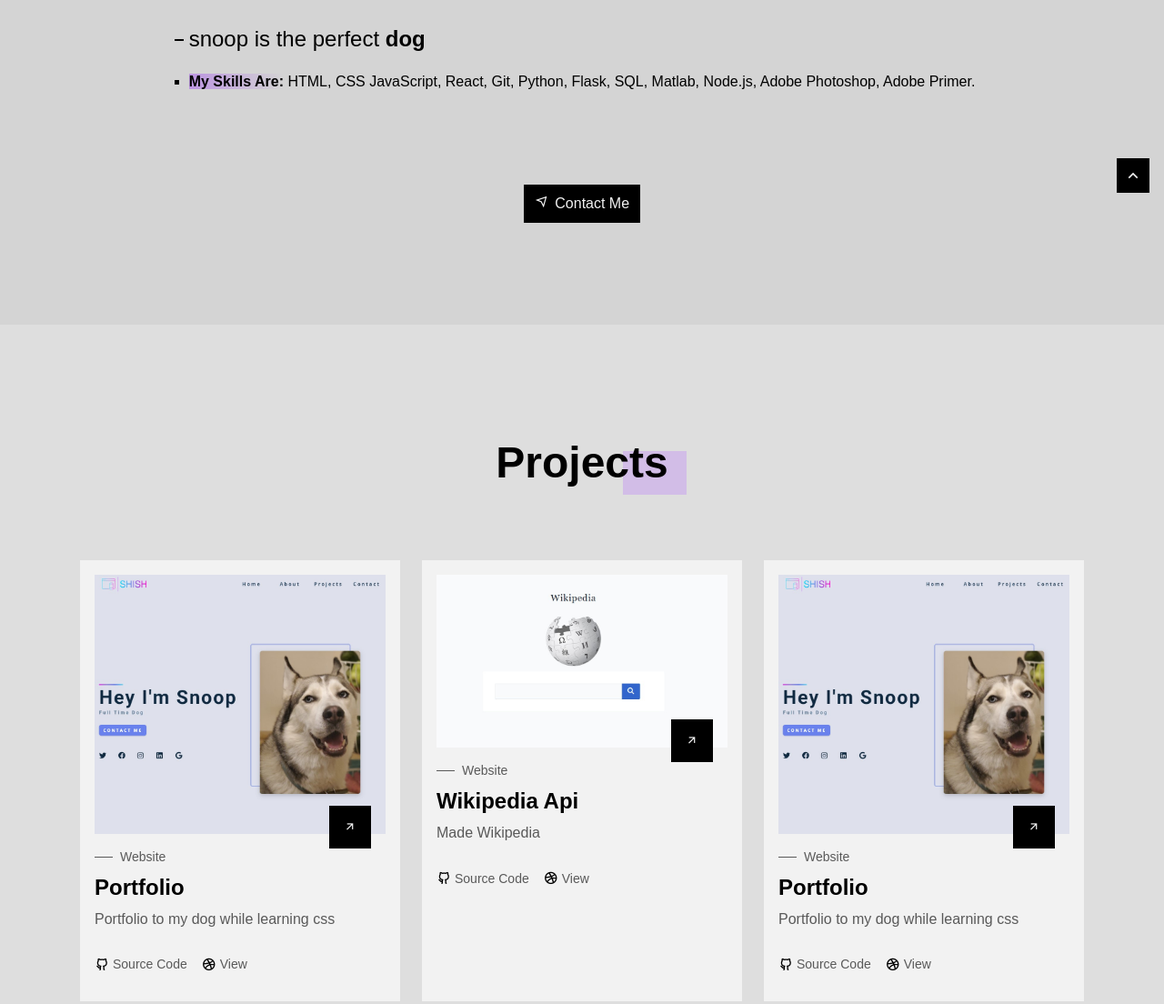
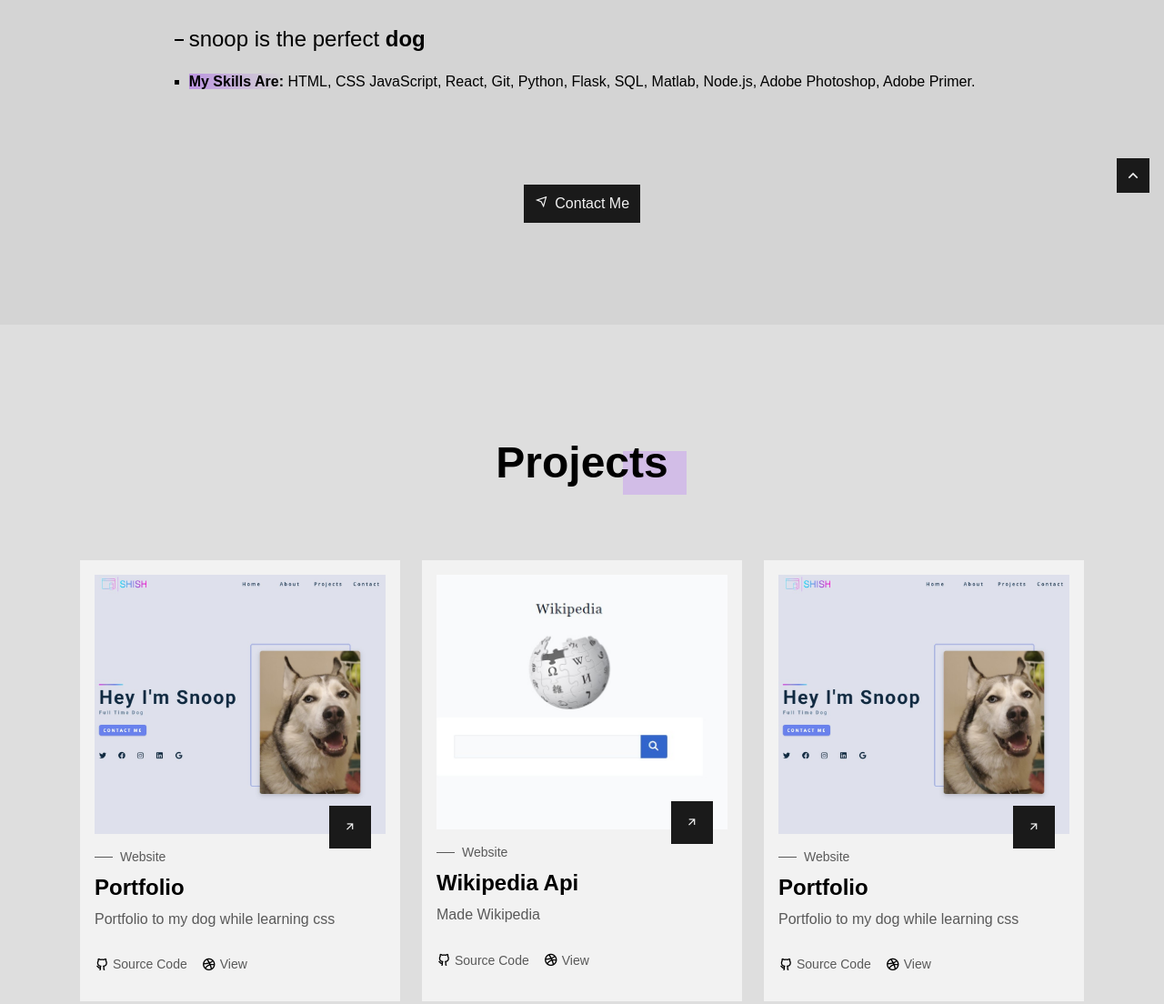
Before and after one commit to shira1008/my-portfoilio, a plain HTML site: page index.html in a window 1280 px wide. Shown: the part 988-2092 px from the top of the page at 91% size. Drawn offline with nearby package versions, Linux system fonts and the light colour scheme; a web font is replaced by a local one.

Commit message:
added img css

```diff
--- a/assets/css/styles.css
+++ b/assets/css/styles.css
@@ -8,7 +8,7 @@
   /*========== Colors ==========*/
   /*Color mode HSL(hue, saturation, lightness)*/
   --first-color: hsl(278, 91%, 65%);
-  --black-color: hsl(0, 0%, 0%);
+  --black-color: hsl(0, 0%, 10%);
   --black-color-light: hsl(0, 0%, 40%);
   --white-color: hsl(0, 0%, 95%);
   --title-color: hsl(0, 0%, 0%);
@@ -744,6 +744,11 @@ body.dark-theme {
   color: var(--first-color);
 }
 
+.projects__img {
+  min-height: 280px;
+  object-fit: cover;
+}
+
 /*=============== CONTACT ===============*/
 
 .contact {
```
